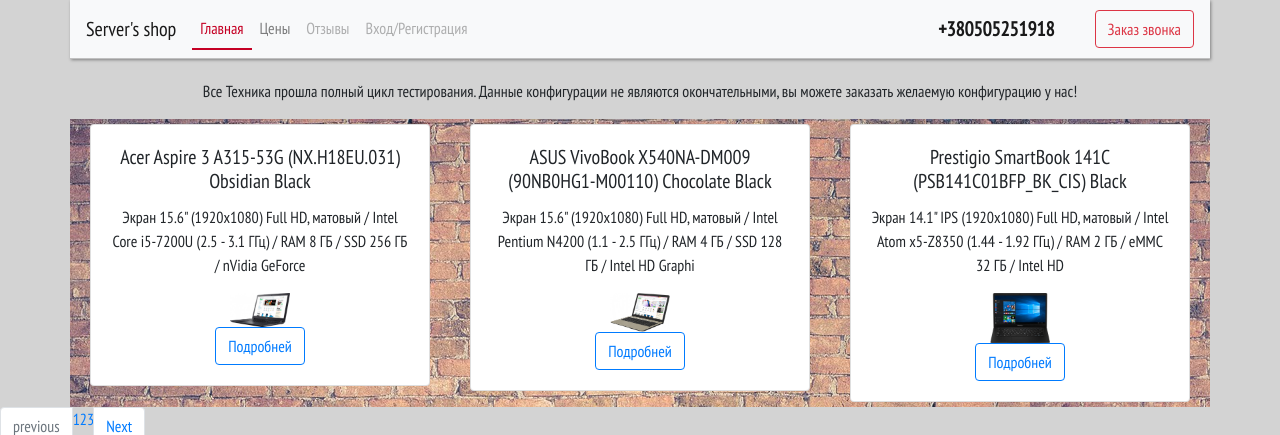
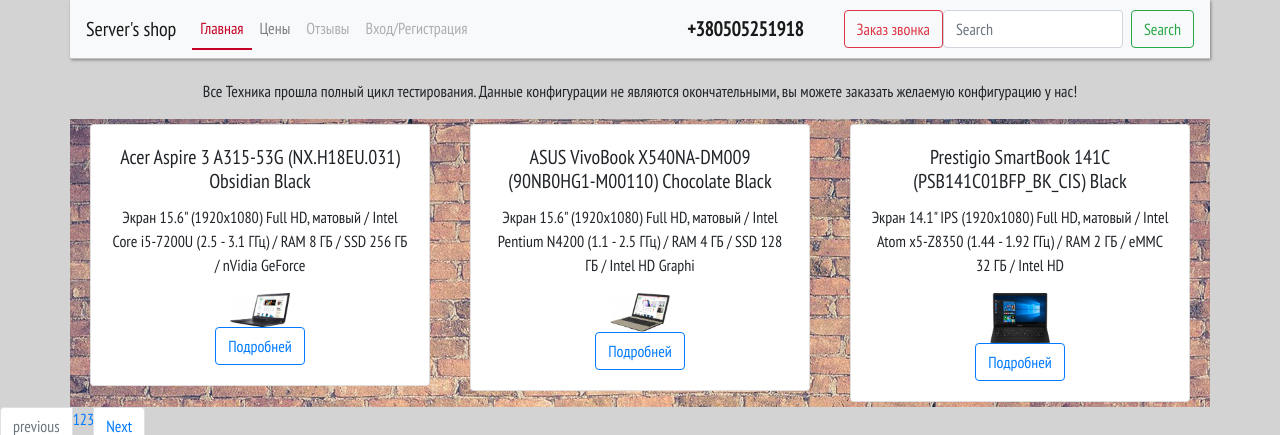
Before and after one commit to diego140584/django_site1, a Django app: page /prices_laptop/ in a window 1280 px wide. Shown: the top 435 px of the page. Run offline with Django 3.2, Linux system fonts and the light colour scheme; data comes from the database, SQL or seed files in the repository; some libraries are stand-ins or nearby versions.

Commit message:
create search for laptop

```diff
--- a/servers/salesite/templates/prices_devices.html
+++ b/servers/salesite/templates/prices_devices.html
@@ -1,5 +1,11 @@
 {% extends 'prices_template.html' %}
 {% load staticfiles %}
+{% block search %}
+          <form class="form-inline my-2 my-lg-0" action="{% url '' %}">
+      <input class="form-control mr-sm-2" type="search" placeholder="Search" aria-label="Search" name="search">
+      <button class="btn btn-outline-success my-2 my-sm-0" type="submit">Search</button>
+    </form>
+{% endblock %}
 {% block content_prices %}
 
 <div class="container" id="prices">
--- a/servers/salesite/templates/prices_template.html
+++ b/servers/salesite/templates/prices_template.html
@@ -40,6 +40,7 @@
     </ul>
       <a class="navbar-brand tel" href="+380505251918">+380505251918</a>
       <button type="button" class="btn btn-outline-danger">Заказ звонка</button>
+{% block search %}{% endblock %}
 
   </div>
 </nav>
--- a/servers/salesite/views.py
+++ b/servers/salesite/views.py
@@ -56,6 +56,7 @@ class PricesLaptop(View):
         page_number = self.request.GET.get('current_page', 1)
         current_page = paginator.get_page(page_number)
         has_pages = current_page.has_other_pages()
+        search_query = self.request.GET.get('search', '')
         if current_page.has_previous():
             prew_page = '?current_page={}'.format(current_page.previous_page_number())
         else:
```
